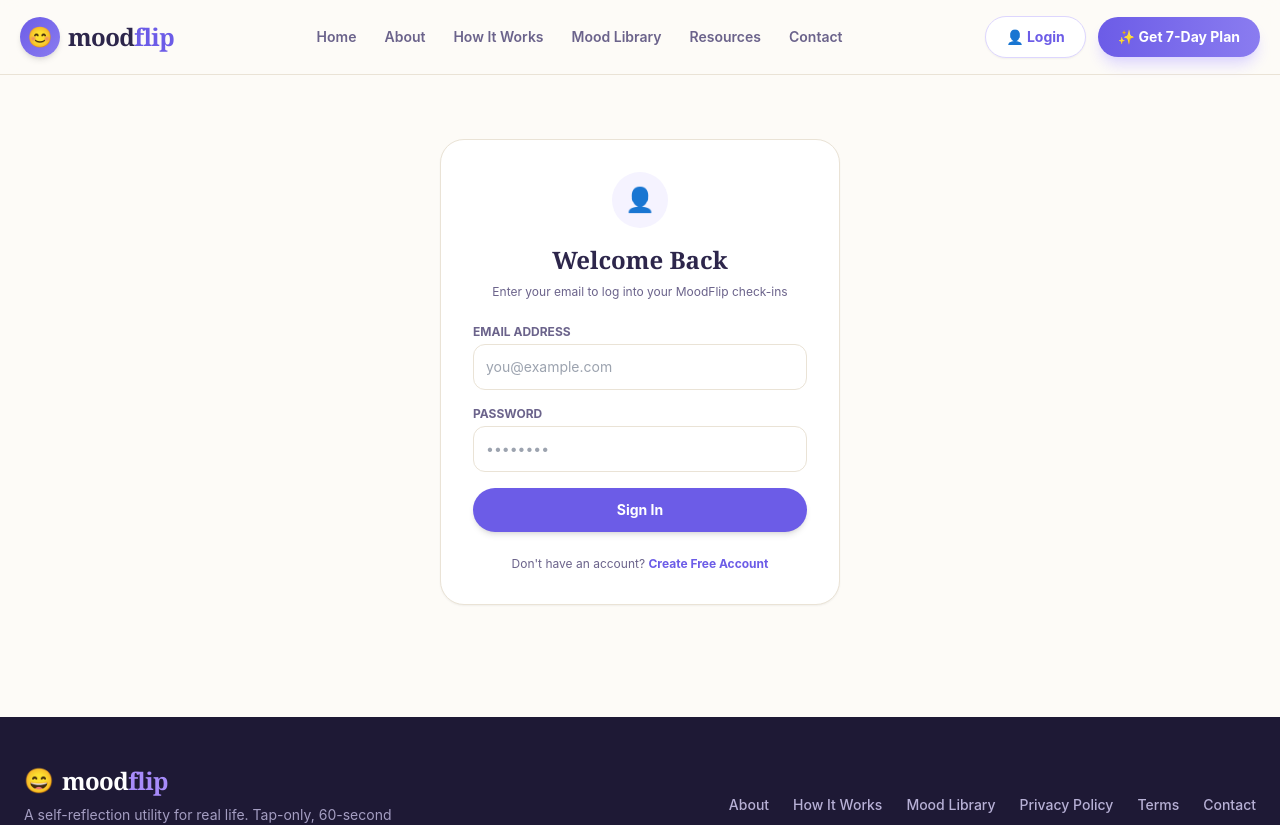
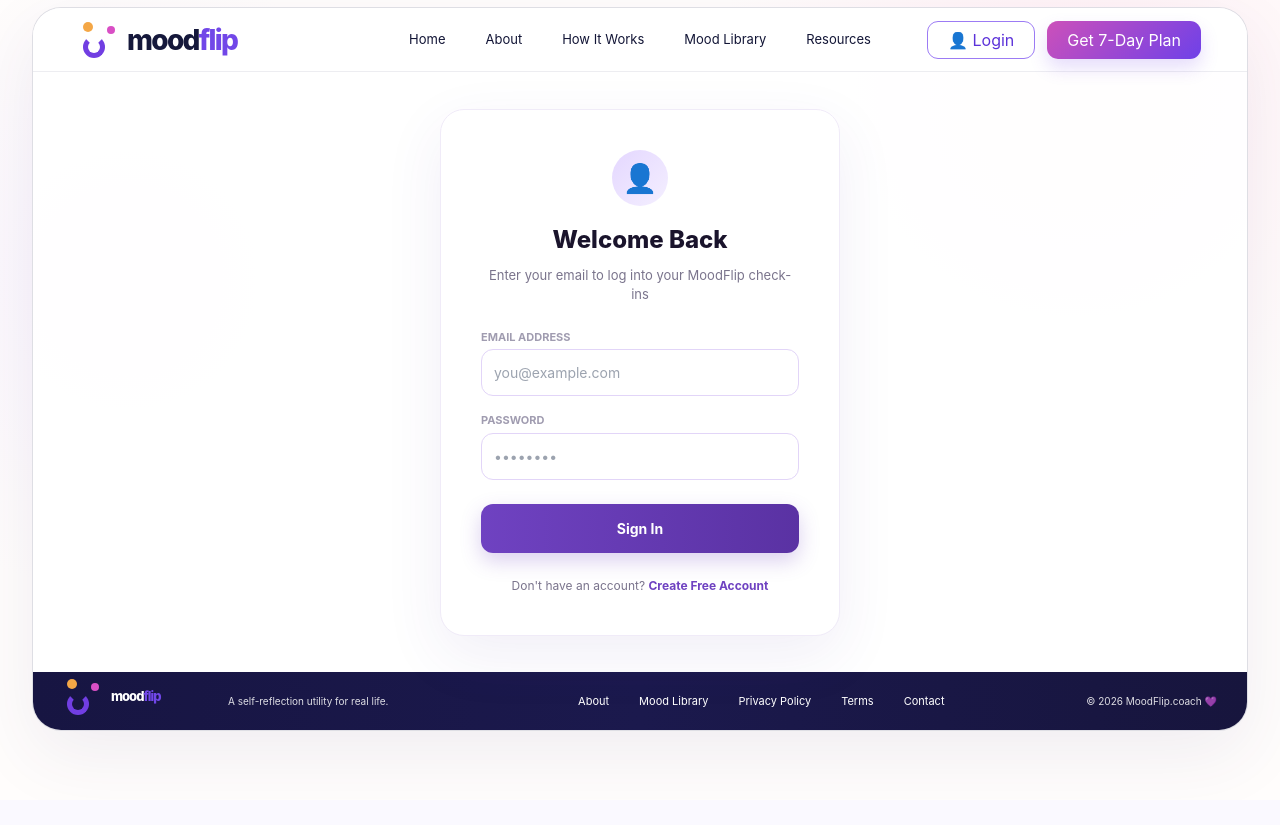
Before and after one commit to CodeStackLab/moodflip-website, a Next.js app: page /login in a window 1280 px wide. Shown: the top 825 px of the page. After the commit the page ends 800 px from the top, so only its background shows below. Built offline with nearby package versions, Linux system fonts and the light colour scheme.

Commit message:
Fix login page aesthetics and add dynamic favicon to match logo

```diff
--- a/app/icon.tsx
+++ b/app/icon.tsx
@@ -9,16 +9,48 @@ export default function Icon() {
     (
       <div
         style={{
-          fontSize: 24,
-          background: 'transparent',
           width: '100%',
           height: '100%',
           display: 'flex',
           alignItems: 'center',
           justifyContent: 'center',
+          position: 'relative',
         }}
       >
-        💜
+        <div
+          style={{
+            position: 'absolute',
+            bottom: 4,
+            left: 4,
+            width: 22,
+            height: 22,
+            borderRadius: '50%',
+            border: '5px solid #713ee2',
+            borderTopColor: 'transparent',
+          }}
+        />
+        <div
+          style={{
+            position: 'absolute',
+            left: 4,
+            top: 4,
+            width: 8,
+            height: 8,
+            borderRadius: '50%',
+            backgroundColor: '#f4a746',
+          }}
+        />
+        <div
+          style={{
+            position: 'absolute',
+            right: 4,
+            top: 10,
+            width: 7,
+            height: 7,
+            borderRadius: '50%',
+            backgroundColor: '#d94fc5',
+          }}
+        />
       </div>
     ),
     { ...size }
--- a/app/login/page.tsx
+++ b/app/login/page.tsx
@@ -2,8 +2,7 @@
 
 import React, { useState } from 'react';
 import Link from 'next/link';
-import Header from '@/components/Header';
-import Footer from '@/components/Footer';
+import styles from '../page.module.css';
 
 export default function LoginPage() {
   const [email, setEmail] = useState('');
@@ -19,63 +18,158 @@ export default function LoginPage() {
   };
 
   return (
-    <div className="min-h-screen bg-[#FDFBF7] text-[#2D264B]">
-      <Header />
-      <main className="mx-auto max-w-md px-6 py-16">
-        <div className="rounded-3xl border border-[#EAE3D6] bg-white p-8 shadow-sm text-center">
-          <div className="flex h-14 w-14 items-center justify-center rounded-full bg-[#F5F3FF] text-2xl mx-auto mb-4">
+    <main className={styles.pageShell}>
+      <div className={styles.appFrame}>
+        <header className={styles.header}>
+          <a className={styles.logo} href="/" aria-label="MoodFlip home">
+            <div className="relative flex h-9 w-9 items-center justify-center mr-1">
+              <span className="absolute bottom-0 left-1 h-[22px] w-[22px] rounded-full border-[5px] border-[#713ee2] border-t-transparent" />
+              <span className="absolute left-1 top-0 h-2.5 w-2.5 rounded-full bg-[#f4a746]" />
+              <span className="absolute right-0 top-1 h-2 w-2 rounded-full bg-[#d94fc5]" />
+            </div>
+            <span>mood<span>flip</span></span>
+          </a>
+
+          <nav className={styles.nav} aria-label="Primary navigation">
+            <Link href="/">Home</Link>
+            <a href="/#about">About</a>
+            <a href="/#how">How It Works</a>
+            <a href="/#library">Mood Library</a>
+            <a href="/#resources">Resources</a>
+          </nav>
+
+          <div className={styles.headerActions}>
+            <button className={styles.loginButton} type="button"><span>👤</span> Login</button>
+            <button className={styles.planButton} type="button">Get 7-Day Plan</button>
+          </div>
+        </header>
+
+        <section className={styles.dashboard} style={{ minHeight: '600px', display: 'flex', alignItems: 'center', justifyContent: 'center' }}>
+          <div style={{
+            background: 'white',
+            borderRadius: '24px',
+            padding: '40px',
+            width: '100%',
+            maxWidth: '400px',
+            boxShadow: '0 20px 60px rgba(80,50,150,0.08)',
+            border: '1px solid #f0ebf8',
+            textAlign: 'center'
+          }}>
+            <div style={{
+              width: '56px',
+              height: '56px',
+              borderRadius: '50%',
+              background: 'linear-gradient(135deg, #e4d7ff 0%, #f4efff 100%)',
+              display: 'flex',
+              alignItems: 'center',
+              justifyContent: 'center',
+              fontSize: '28px',
+              margin: '0 auto 16px'
+            }}>
               👤
             </div>
-          <h1 className="font-serif text-2xl font-bold mb-2">Welcome Back</h1>
-          <p className="text-xs text-[#6B638B] mb-6">Enter your email to log into your MoodFlip check-ins</p>
+            <h1 style={{ fontSize: '24px', fontWeight: '800', color: '#1a142c', marginBottom: '8px' }}>Welcome Back</h1>
+            <p style={{ fontSize: '13px', color: '#7a748c', marginBottom: '24px' }}>Enter your email to log into your MoodFlip check-ins</p>
 
             {msg && (
-            <div className="mb-4 rounded-xl bg-emerald-50 border border-emerald-200 p-3 text-xs font-semibold text-emerald-700">
+              <div style={{ marginBottom: '16px', borderRadius: '12px', background: '#ecfdf5', border: '1px solid #a7f3d0', padding: '12px', fontSize: '12px', fontWeight: 'bold', color: '#047857' }}>
                 {msg}
               </div>
             )}
 
-          <form onSubmit={handleSubmit} className="space-y-4 text-left">
+            <form onSubmit={handleSubmit} style={{ textAlign: 'left', display: 'flex', flexDirection: 'column', gap: '16px' }}>
               <div>
-              <label className="block text-xs font-bold uppercase text-[#6B638B] mb-1">Email Address</label>
+                <label style={{ display: 'block', fontSize: '11px', fontWeight: 'bold', textTransform: 'uppercase', color: '#a09cb0', marginBottom: '4px' }}>Email Address</label>
                 <input
                   type="email"
                   required
                   value={email}
                   onChange={e => setEmail(e.target.value)}
                   placeholder="you@example.com"
-                className="w-full rounded-xl border border-[#EAE3D6] p-3 text-sm focus:outline-[#6C5CE7]"
+                  style={{
+                    width: '100%',
+                    borderRadius: '12px',
+                    border: '1px solid #e2d5f8',
+                    padding: '12px',
+                    fontSize: '14px',
+                    outline: 'none',
+                    transition: 'border 0.2s',
+                  }}
+                  onFocus={(e) => e.target.style.borderColor = '#6f42c1'}
+                  onBlur={(e) => e.target.style.borderColor = '#e2d5f8'}
                 />
               </div>
               <div>
-              <label className="block text-xs font-bold uppercase text-[#6B638B] mb-1">Password</label>
+                <label style={{ display: 'block', fontSize: '11px', fontWeight: 'bold', textTransform: 'uppercase', color: '#a09cb0', marginBottom: '4px' }}>Password</label>
                 <input
                   type="password"
                   required
                   value={password}
                   onChange={e => setPassword(e.target.value)}
                   placeholder="••••••••"
-                className="w-full rounded-xl border border-[#EAE3D6] p-3 text-sm focus:outline-[#6C5CE7]"
+                  style={{
+                    width: '100%',
+                    borderRadius: '12px',
+                    border: '1px solid #e2d5f8',
+                    padding: '12px',
+                    fontSize: '14px',
+                    outline: 'none',
+                    transition: 'border 0.2s',
+                  }}
+                  onFocus={(e) => e.target.style.borderColor = '#6f42c1'}
+                  onBlur={(e) => e.target.style.borderColor = '#e2d5f8'}
                 />
               </div>
 
               <button
                 type="submit"
-              className="w-full rounded-full bg-[#6C5CE7] py-3 text-sm font-bold text-white shadow-md hover:bg-[#5B4B9A] transition"
+                style={{
+                  width: '100%',
+                  padding: '14px',
+                  background: 'linear-gradient(to right, #6f42c1, #5a32a3)',
+                  color: 'white',
+                  border: 'none',
+                  borderRadius: '12px',
+                  fontWeight: 'bold',
+                  fontSize: '14px',
+                  cursor: 'pointer',
+                  marginTop: '8px',
+                  boxShadow: '0 8px 20px rgba(111, 66, 193, 0.25)',
+                }}
               >
                 Sign In
               </button>
             </form>
 
-          <div className="mt-6 text-xs text-[#6B638B]">
-            Don&apos;t have an account?{' '}
-            <Link href="/register" className="font-bold text-[#6C5CE7] hover:underline">
+            <div style={{ marginTop: '24px', fontSize: '12px', color: '#7a748c' }}>
+              Don't have an account?{' '}
+              <Link href="/register" style={{ fontWeight: 'bold', color: '#6f42c1', textDecoration: 'none' }}>
                 Create Free Account
               </Link>
             </div>
           </div>
+        </section>
+
+        <footer className={styles.footer}>
+          <a className={`${styles.logo} ${styles.footerLogo}`} href="/">
+            <div className="relative flex h-9 w-9 items-center justify-center mr-1">
+              <span className="absolute bottom-0 left-1 h-[22px] w-[22px] rounded-full border-[5px] border-[#713ee2] border-t-transparent" />
+              <span className="absolute left-1 top-0 h-2.5 w-2.5 rounded-full bg-[#f4a746]" />
+              <span className="absolute right-0 top-1 h-2 w-2 rounded-full bg-[#d94fc5]" />
+            </div>
+            <span>mood<span>flip</span></span>
+          </a>
+          <p>A self-reflection utility for real life.</p>
+          <nav>
+            <a href="/#about">About</a>
+            <a href="/#library">Mood Library</a>
+            <a href="/#privacy">Privacy Policy</a>
+            <a href="/#terms">Terms</a>
+            <a href="/#contact">Contact</a>
+          </nav>
+          <span>© 2026 MoodFlip.coach 💜</span>
+        </footer>
+      </div>
     </main>
-      <Footer />
-    </div>
   );
 }
--- a/app/page.tsx
+++ b/app/page.tsx
@@ -110,7 +110,7 @@ export default function HomePage() {
           </nav>
 
           <div className={styles.headerActions}>
-            <button className={styles.loginButton} type="button"><span>♙</span> Login</button>
+            <button className={styles.loginButton} type="button"><span>👤</span> Login</button>
             <button className={styles.planButton} type="button">Get 7-Day Plan</button>
           </div>
         </header>
```
Lines whose indentation alone changed are shown as unchanged.
